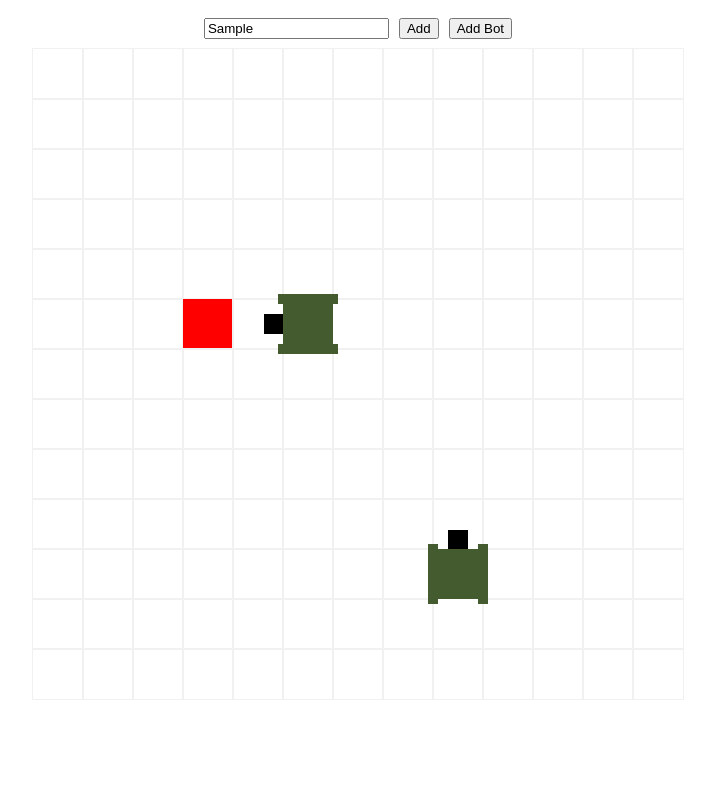
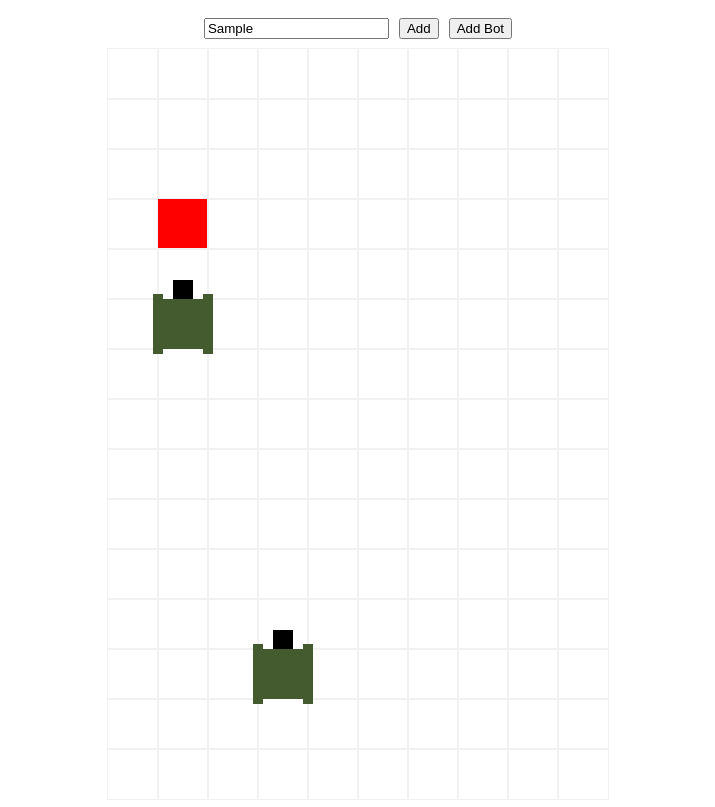
Before and after one commit to DalerHalimov/tank, a website: page tanks.html in a window 1280 px wide. Both pictures are taken after typing "Sample" into the empty fields and a click on the button "Add". Shown: the whole page, without its empty margins (282-997 px from the left). Drawn offline with Linux system fonts and the light colour scheme.

Commit message:
refactor

```diff
--- a/tanks.html
+++ b/tanks.html
@@ -108,10 +108,9 @@
     let user = 'mark'
     let points = [];
     let offline = true;
-    let rows = 13;
-    let columns = 13;
+    let rows = 10;
+    let columns = 15;
     let pointSize = 50;
-    let moveBotInterval = 0;
 
     function loadUser() {
         user = localStorage.getItem('tank-id');
@@ -192,10 +191,12 @@
     }
 
     function createTank(name, bot = false) {
-        user = bot ? String(Date.now()) : name;
+        if (!bot) {
+            user = name;
             localStorage.setItem('tank-id', user);
+        }
         let pos = Math.floor(Math.random() * (rows * columns - 1 + 1)) + 1;
-        const tank = {p: pos, dir: 'up', type: 'tank', id: user, bot: bot};
+        const tank = {p: pos, dir: 'up', type: 'tank', id: bot ? String(Date.now()) : name, bot: bot, interval: 0};
         points.push(tank);
         updatePoints();
     }
@@ -279,14 +280,15 @@
     function moveBots() {
         createTank('', true);
         let tanks = points.filter((point) => point.bot);
-        clearInterval(moveBotInterval);
-        moveBotInterval = setInterval(() => {
         tanks.forEach((tank) => {
+            if (tank.interval === 0) {
+                tank.interval = setInterval(() => {
                     tank.dir = ['right', 'left', 'up', 'down'][Math.floor(Math.random() * 4)];
                     movePoint(tank);
                     shoot(tank.id);
+                }, 1000);
+            }
         });
-        }, 1000);
     }
 
     addEventListener('keyup', (evt) => {
```
Lines whose indentation alone changed are shown as unchanged.
